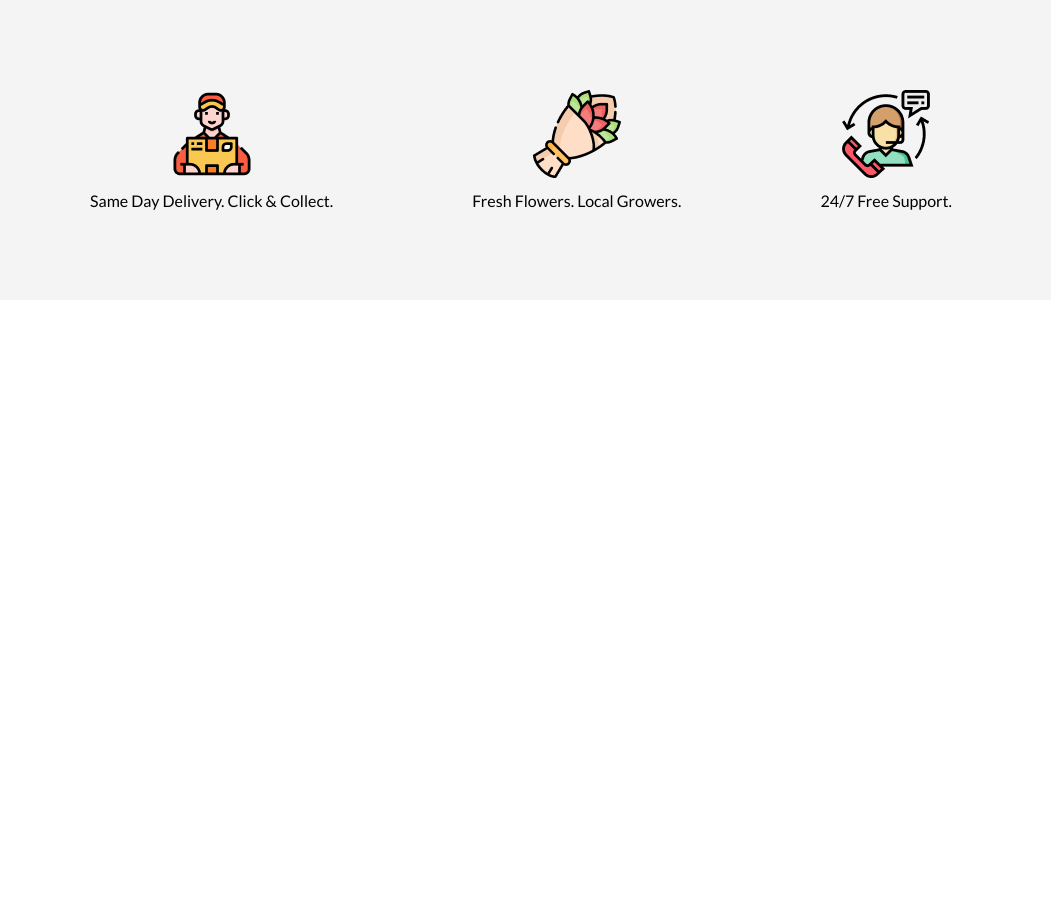
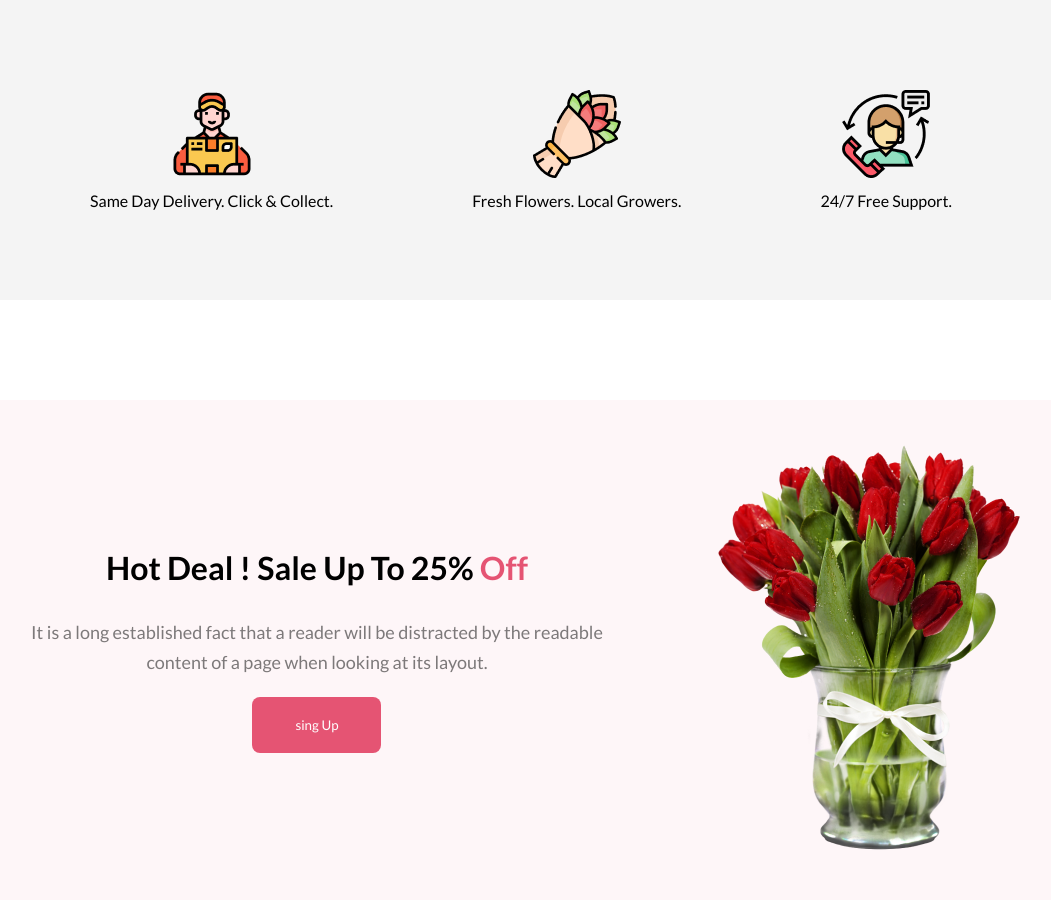
Before and after one commit to Md-Abdur-Razzak/flowers-website, a plain HTML site: page index.html in a window 1280 px wide. Shown: the part 2082-2982 px from the top of the page, without its empty margins (119-1170 px from the left). Before the commit the page ends 2382 px from the top, so only its background shows below. Drawn offline with Linux system fonts and the light colour scheme.

Commit message:
hot deal section

```diff
--- a/index.html
+++ b/index.html
@@ -80,6 +80,21 @@
             <p>24/7 Free Support.</p>
         </div>
     </div>
+
+
+    <!-- Hot deal ! sale up To 25% Section  -->
+    <div class="hot-deal-singUp">
+        <div class="hot-deal-title-div">
+            <h1 >Hot Deal ! Sale Up To 25% <span style="color: #E55473;">Off</span></h1>
+            <p>It is a long established fact that a reader will be distracted by the readable <br> content of a page when looking at its layout.</p>
+            <button class="btn">sing Up</button>
+        </div>
+        <div>
+            <img src="./img/pngwing 8.png" alt="">
+        </div>
+    </div>
+
+
    </main>
    <footer>
 
--- a/style.css
+++ b/style.css
@@ -118,3 +118,32 @@
 .support-section>div>p{
     margin-top: 10px;
 }
+/* Hot deal ! sale up To 25% Section */
+.hot-deal-singUp{
+    height: 500px;
+    margin-top: 100px;
+    display: flex;
+    justify-content: space-evenly;
+    align-items:center;
+    text-align: center;
+    border-radius: 8px;
+    background: rgba(229, 84, 115, 0.05);
+}
+.hot-deal-title-div{
+    position: relative;
+    left: 20px;
+}
+.hot-div-title-div>h1{
+    color: #272727;
+font-size: 40px;
+font-weight: 800;
+}
+.hot-deal-title-div>p{
+    color: rgba(39, 39, 39, 0.60);
+    text-align: center;
+    font-size: 18px;
+    font-weight: 400;
+    line-height: 30px;
+    margin-top: 30px;
+    margin-bottom: 20px;
+}
```
